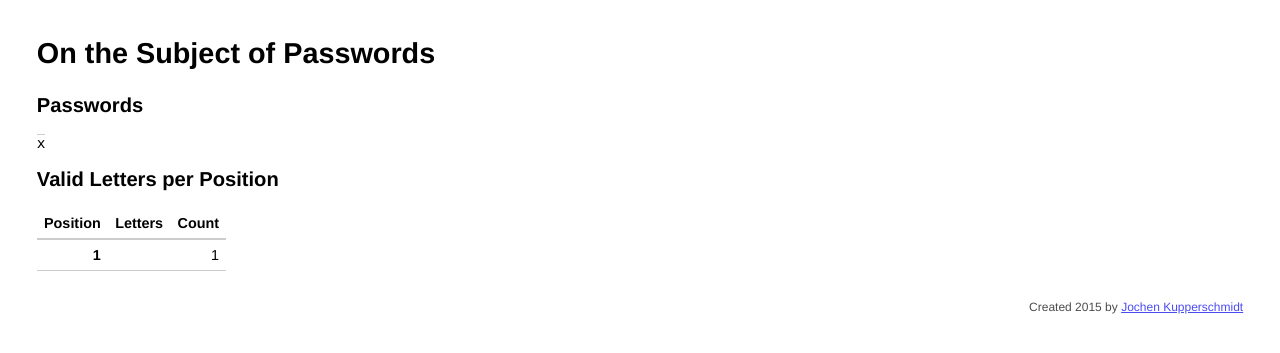
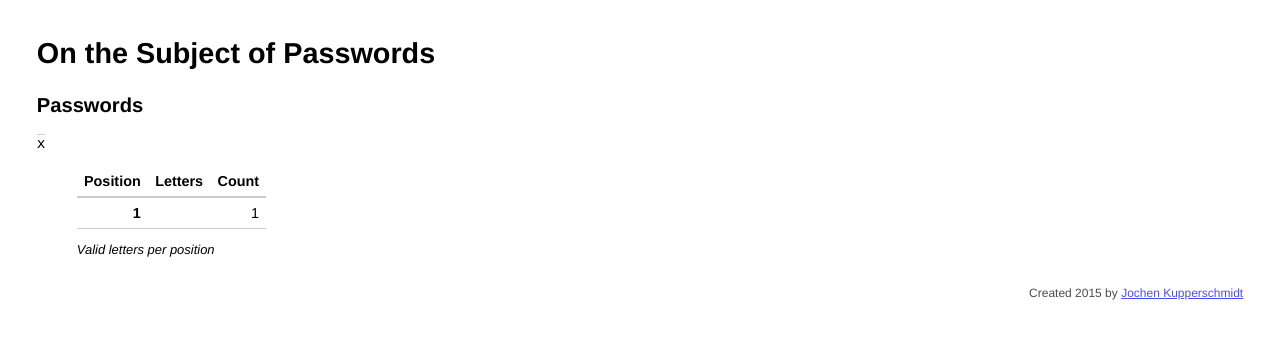
Before and after one commit to homeworkprod/better-bomb-defusal-manual, a Python web app: template bombdefusalmanual/pages/templates/passwords.html in a window 1280 px wide. Shown: the top 353 px of the page. Run offline with Jinja, Linux system fonts and the light colour scheme; the template is opened without the code that fills it: most values are stand-ins (such as "Sample title", 1, 10 or a date in 2020).

Commit message:
Wrapped table in a figure and added a caption.

```diff
--- a/bombdefusalmanual/pages/templates/_base.html
+++ b/bombdefusalmanual/pages/templates/_base.html
@@ -45,6 +45,12 @@
         text-align: right;
       }
 
+      figcaption {
+        font-size: 0.9em;
+        font-style: italic;
+        padding-top: 1em;
+      }
+
       footer {
         margin-top: 2em;
         opacity: 0.7;
--- a/bombdefusalmanual/pages/templates/passwords.html
+++ b/bombdefusalmanual/pages/templates/passwords.html
@@ -28,7 +28,7 @@
     {%- endfor %}
   </table>
 
-  <h2>Valid Letters per Position</h2>
+  <figure>
     <table>
       <thead>
         <tr>
@@ -49,4 +49,6 @@
         {%- endfor %}
       </tbody>
     </table>
+    <figcaption>Valid letters per position</figcaption>
+  </figure>
 {% endblock %}
```
Lines whose indentation alone changed are shown as unchanged.
